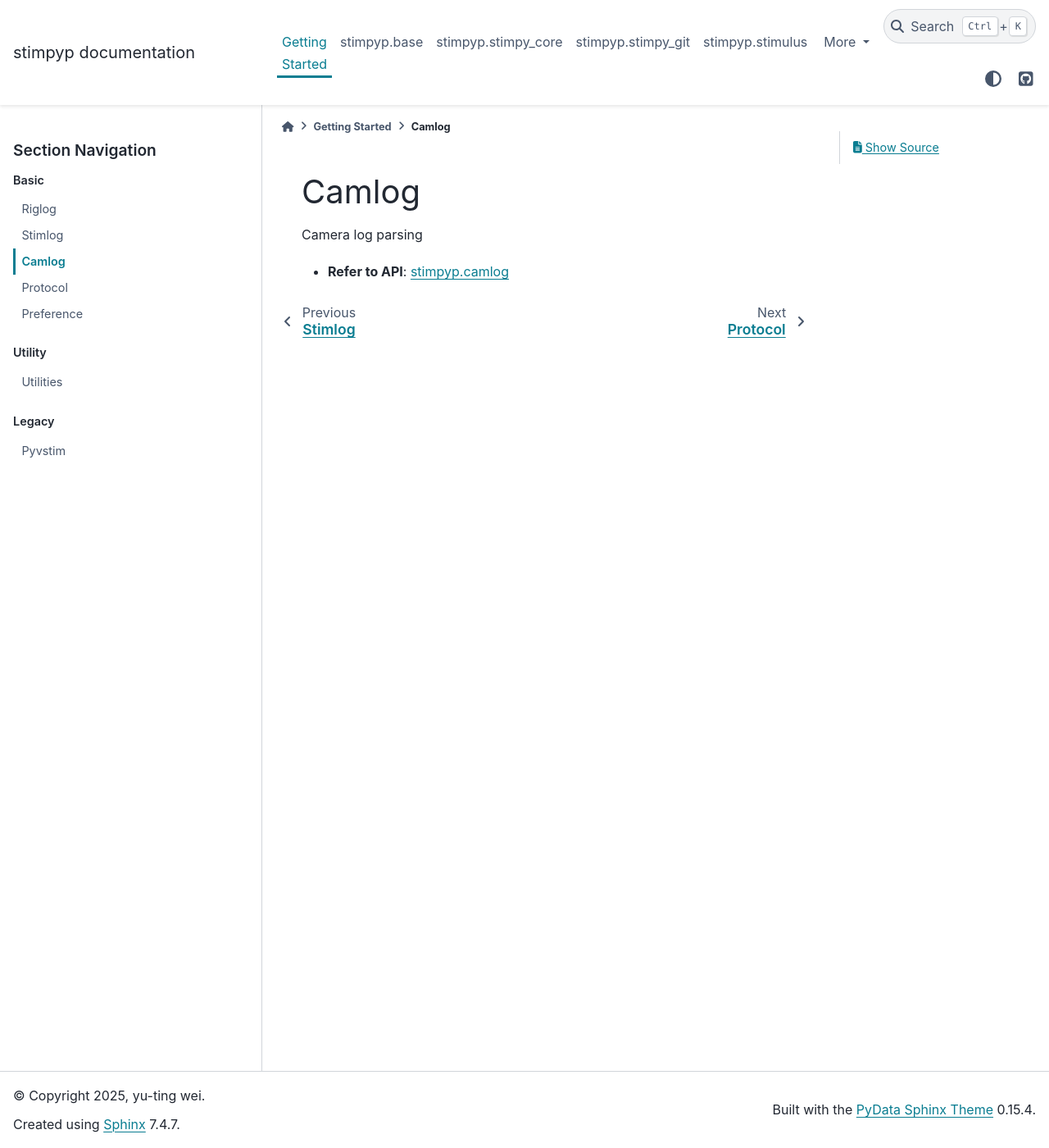
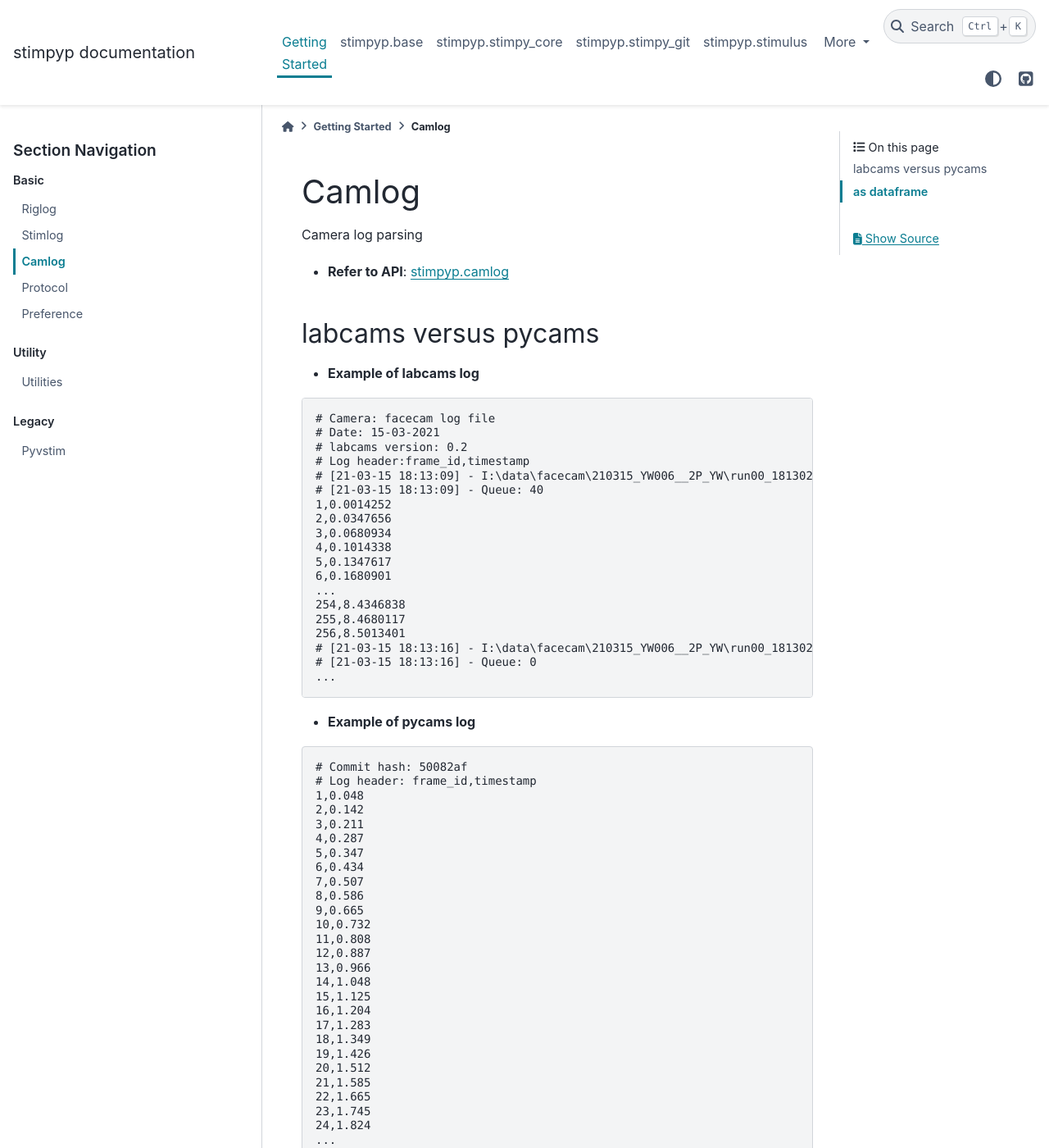
Before and after one commit to ytsimon2004/stimpyp, a Sphinx documentation site: the page built from docs/source/get_start/camlog.rst, in a window 1280 px wide and 1400 px high. Shown: the whole window at 82% size. Built offline with Sphinx 7.4.7 and the PyData theme 0.15.4, drawn with Linux system fonts in a browser that asks for light colours; some of the changed text lies outside the part shown.

Commit message:
camlog update

```diff
--- a/docs/source/api/stimpyp.camlog.rst
+++ b/docs/source/api/stimpyp.camlog.rst
@@ -8,6 +8,7 @@ stimpyp.camlog
    :nosignatures:
 
    CAMERA_VERSION
+   load_camlog
    AbstractCamlog
    LabCamlog
    PyCamlog
--- a/docs/source/get_start/camlog.rst
+++ b/docs/source/get_start/camlog.rst
@@ -4,3 +4,98 @@ Camlog
 Camera log parsing
 
 - **Refer to API**: :doc:`../api/stimpyp.camlog`
+
+
+labcams versus pycams
+-----------------------
+
+- **Example of labcams log**
+
+.. code-block:: text
+
+    # Camera: facecam log file
+    # Date: 15-03-2021
+    # labcams version: 0.2
+    # Log header:frame_id,timestamp
+    # [21-03-15 18:13:09] - I:\data\facecam\210315_YW006__2P_YW\run00_181302_ori_sqr_12dir_2tf_3sf_bas\20210315_run000_00000000.tif
+    # [21-03-15 18:13:09] - Queue: 40
+    1,0.0014252
+    2,0.0347656
+    3,0.0680934
+    4,0.1014338
+    5,0.1347617
+    6,0.1680901
+    ...
+    254,8.4346838
+    255,8.4680117
+    256,8.5013401
+    # [21-03-15 18:13:16] - I:\data\facecam\210315_YW006__2P_YW\run00_181302_ori_sqr_12dir_2tf_3sf_bas\20210315_run000_00000001.tif
+    # [21-03-15 18:13:16] - Queue: 0
+    ...
+
+
+- **Example of pycams log**
+
+.. code-block:: text
+
+    # Commit hash: 50082af
+    # Log header: frame_id,timestamp
+    1,0.048
+    2,0.142
+    3,0.211
+    4,0.287
+    5,0.347
+    6,0.434
+    7,0.507
+    8,0.586
+    9,0.665
+    10,0.732
+    11,0.808
+    12,0.887
+    13,0.966
+    14,1.048
+    15,1.125
+    16,1.204
+    17,1.283
+    18,1.349
+    19,1.426
+    20,1.512
+    21,1.585
+    22,1.665
+    23,1.745
+    24,1.824
+    ...
+
+
+as dataframe
+---------------
+
+.. code-block:: python
+
+    from stimpyp import read_camlog
+
+    file = .... # .log or .camlog file path
+    camera_version = ... # either labcams or pycams
+    camlog = read_camlog(file, camera_version=camera_version)
+    print(camlog.to_polars())
+
+
+.. code-block:: text
+
+    ┌──────────┬──────────┐
+    │ frame_id ┆ time     │
+    │ ---      ┆ ---      │
+    │ i64      ┆ f64      │
+    ╞══════════╪══════════╡
+    │ 1        ┆ 0.048    │
+    │ 2        ┆ 0.142    │
+    │ 3        ┆ 0.211    │
+    │ 4        ┆ 0.287    │
+    │ 5        ┆ 0.347    │
+    │ …        ┆ …        │
+    │ 14657    ┆ 1123.081 │
+    │ 14658    ┆ 1123.145 │
+    │ 14659    ┆ 1123.224 │
+    │ 14660    ┆ 1123.309 │
+    │ 14661    ┆ 1123.367 │
+    └──────────┴──────────┘
```
Also changed, not shown: docs/source/api/stimpyp.plot.rst (added, +11 -0 lines), 6 other files.
